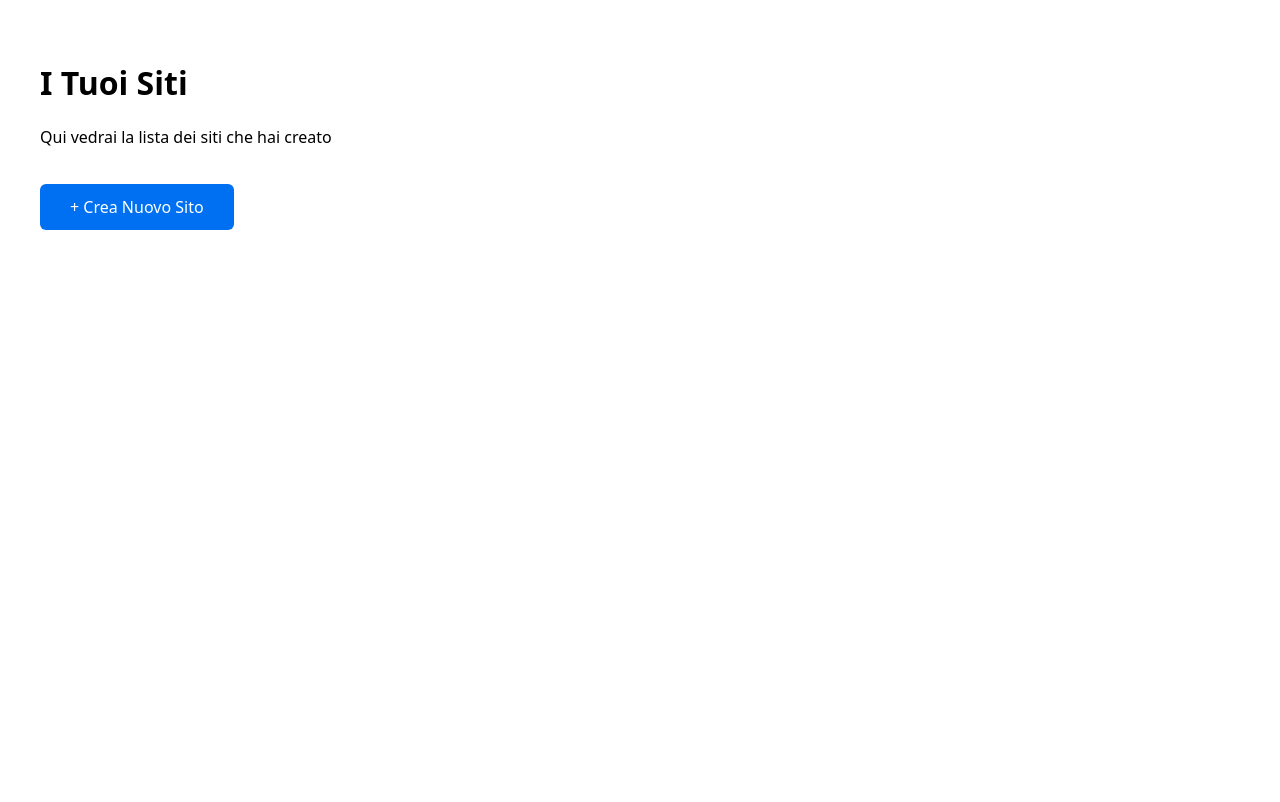
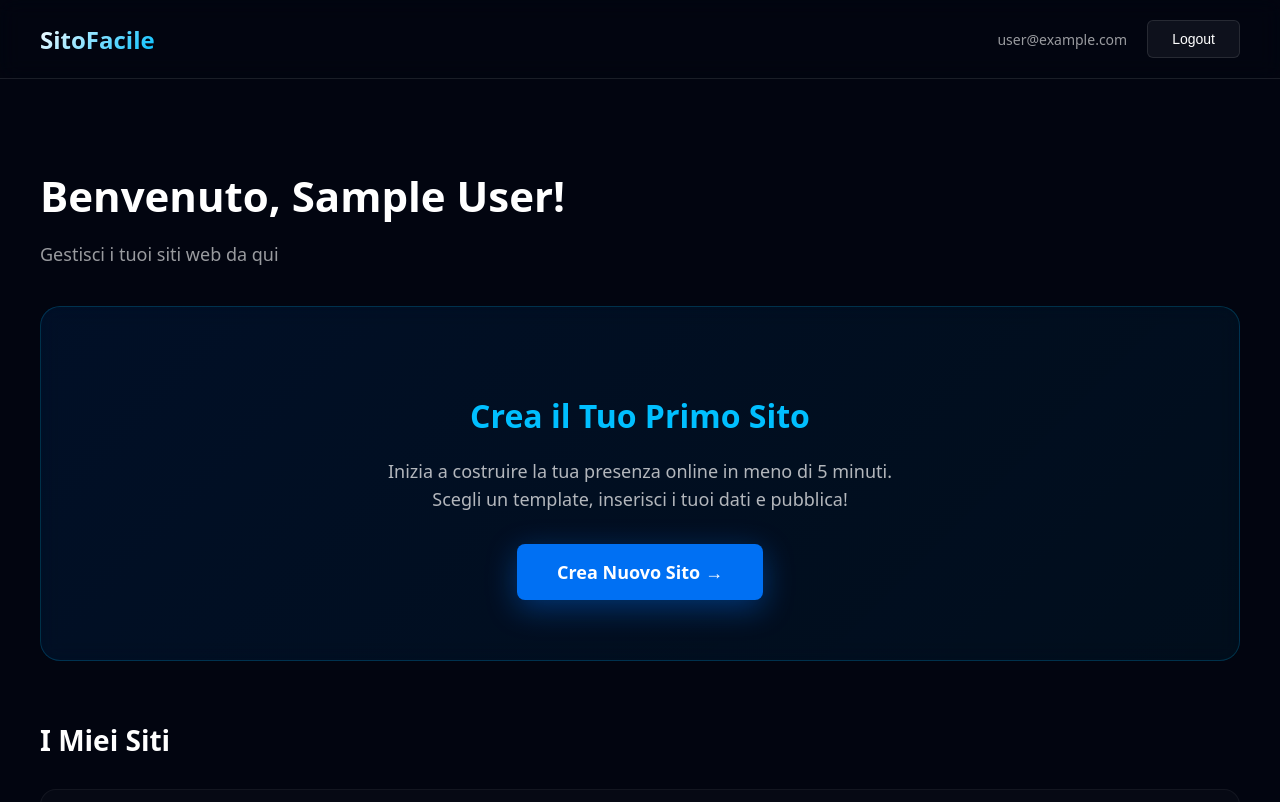
Before and after one commit to andreifr98/site-builder-itali, a Next.js app: page /dashboard in a window 1280 px wide. Shown: the top 802 px of the page. Built offline with nearby package versions, Linux system fonts and the light colour scheme; no server answers; sample sign-in values are in the browser's storage.

Commit message:
Update page.tsx

```diff
--- a/app/dashboard/page.tsx
+++ b/app/dashboard/page.tsx
@@ -1,22 +1,188 @@
-export default function Dashboard() {
+'use client';
+
+import { useSession, signOut } from 'next-auth/react';
+import { useRouter } from 'next/navigation';
+import { useEffect } from 'react';
+
+export default function DashboardPage() {
+  const { data: session, status } = useSession();
+  const router = useRouter();
+
+  useEffect(() => {
+    if (status === 'unauthenticated') {
+      router.push('/login');
+    }
+  }, [status, router]);
+
+  if (status === 'loading') {
     return (
-    <div style={{ maxWidth: '1200px', margin: '0 auto', padding: '40px' }}>
-      <h1>I Tuoi Siti</h1>
-      <p>Qui vedrai la lista dei siti che hai creato</p>
+      <div style={{
+        minHeight: '100vh',
+        background: '#020510',
+        display: 'flex',
+        alignItems: 'center',
+        justifyContent: 'center',
+        color: 'white'
+      }}>
+        <div>Caricamento...</div>
+      </div>
+    );
+  }
+
+  if (!session) {
+    return null;
+  }
+
+  const handleLogout = async () => {
+    await signOut({ redirect: false });
+    router.push('/');
+  };
+
+  return (
+    <div style={{
+      minHeight: '100vh',
+      background: '#020510',
+      color: 'white'
+    }}>
+      {/* Header con Logout */}
+      <nav style={{
+        padding: '20px 40px',
+        display: 'flex',
+        justifyContent: 'space-between',
+        alignItems: 'center',
+        borderBottom: '1px solid rgba(255,255,255,0.1)',
+        backdropFilter: 'blur(10px)'
+      }}>
+        <div style={{
+          fontSize: '24px',
+          fontWeight: 'bold',
+          background: 'linear-gradient(135deg, #ffffff 0%, #00bfff 100%)',
+          WebkitBackgroundClip: 'text',
+          WebkitTextFillColor: 'transparent'
+        }}>
+          SitoFacile
+        </div>
+
+        <div style={{ display: 'flex', gap: '20px', alignItems: 'center' }}>
+          <span style={{ color: 'rgba(255,255,255,0.6)', fontSize: '14px' }}>
+            {session.user.email}
+          </span>
+          <button
+            onClick={handleLogout}
+            style={{
+              backgroundColor: 'rgba(255,255,255,0.05)',
+              color: 'white',
+              padding: '10px 24px',
+              borderRadius: '6px',
+              border: '1px solid rgba(255,255,255,0.1)',
+              cursor: 'pointer',
+              fontSize: '14px',
+              fontWeight: '500',
+              transition: 'all 0.3s ease'
+            }}
+            onMouseOver={(e) => e.currentTarget.style.background = 'rgba(255,255,255,0.1)'}
+            onMouseOut={(e) => e.currentTarget.style.background = 'rgba(255,255,255,0.05)'}
+          >
+            Logout
+          </button>
+        </div>
+      </nav>
+
+      {/* Dashboard Content */}
+      <div style={{
+        maxWidth: '1200px',
+        margin: '0 auto',
+        padding: '60px 40px'
+      }}>
+        <div style={{
+          marginBottom: '40px'
+        }}>
+          <h1 style={{
+            fontSize: '42px',
+            fontWeight: 'bold',
+            marginBottom: '10px'
+          }}>
+            Benvenuto, {session.user.name || session.user.email}!
+          </h1>
+          <p style={{
+            fontSize: '18px',
+            color: 'rgba(255,255,255,0.6)'
+          }}>
+            Gestisci i tuoi siti web da qui
+          </p>
+        </div>
+
+        {/* Card Crea Nuovo Sito */}
+        <div style={{
+          background: 'linear-gradient(135deg, rgba(0, 112, 243, 0.1) 0%, rgba(0, 191, 255, 0.05) 100%)',
+          padding: '60px 40px',
+          borderRadius: '20px',
+          border: '1px solid rgba(0, 191, 255, 0.2)',
+          textAlign: 'center',
+          backdropFilter: 'blur(10px)'
+        }}>
+          <h2 style={{
+            fontSize: '32px',
+            marginBottom: '20px',
+            color: '#00bfff'
+          }}>
+            Crea il Tuo Primo Sito
+          </h2>
+          <p style={{
+            fontSize: '18px',
+            color: 'rgba(255,255,255,0.7)',
+            marginBottom: '30px',
+            lineHeight: '1.6'
+          }}>
+            Inizia a costruire la tua presenza online in meno di 5 minuti.<br/>
+            Scegli un template, inserisci i tuoi dati e pubblica!
+          </p>
           <a
             href="/create"
             style={{
               display: 'inline-block',
-          marginTop: '20px',
-          padding: '12px 30px',
               backgroundColor: '#0070f3',
               color: 'white',
+              padding: '16px 40px',
+              borderRadius: '8px',
               textDecoration: 'none',
-          borderRadius: '6px'
+              fontSize: '18px',
+              fontWeight: 'bold',
+              boxShadow: '0 8px 30px rgba(0, 112, 243, 0.4)',
+              transition: 'all 0.3s ease'
             }}
           >
-        + Crea Nuovo Sito
+            Crea Nuovo Sito →
           </a>
+        </div>
+
+        {/* Sezione I Miei Siti (vuota per ora) */}
+        <div style={{
+          marginTop: '60px'
+        }}>
+          <h2 style={{
+            fontSize: '28px',
+            marginBottom: '30px'
+          }}>
+            I Miei Siti
+          </h2>
+          <div style={{
+            background: 'rgba(255,255,255,0.02)',
+            padding: '60px 40px',
+            borderRadius: '16px',
+            border: '1px solid rgba(255,255,255,0.05)',
+            textAlign: 'center'
+          }}>
+            <p style={{
+              color: 'rgba(255,255,255,0.5)',
+              fontSize: '16px'
+            }}>
+              Non hai ancora creato nessun sito.<br/>
+              Clicca su "Crea Nuovo Sito" per iniziare!
+            </p>
+          </div>
+        </div>
+      </div>
     </div>
   );
 }
```
Lines whose indentation alone changed are shown as unchanged.
